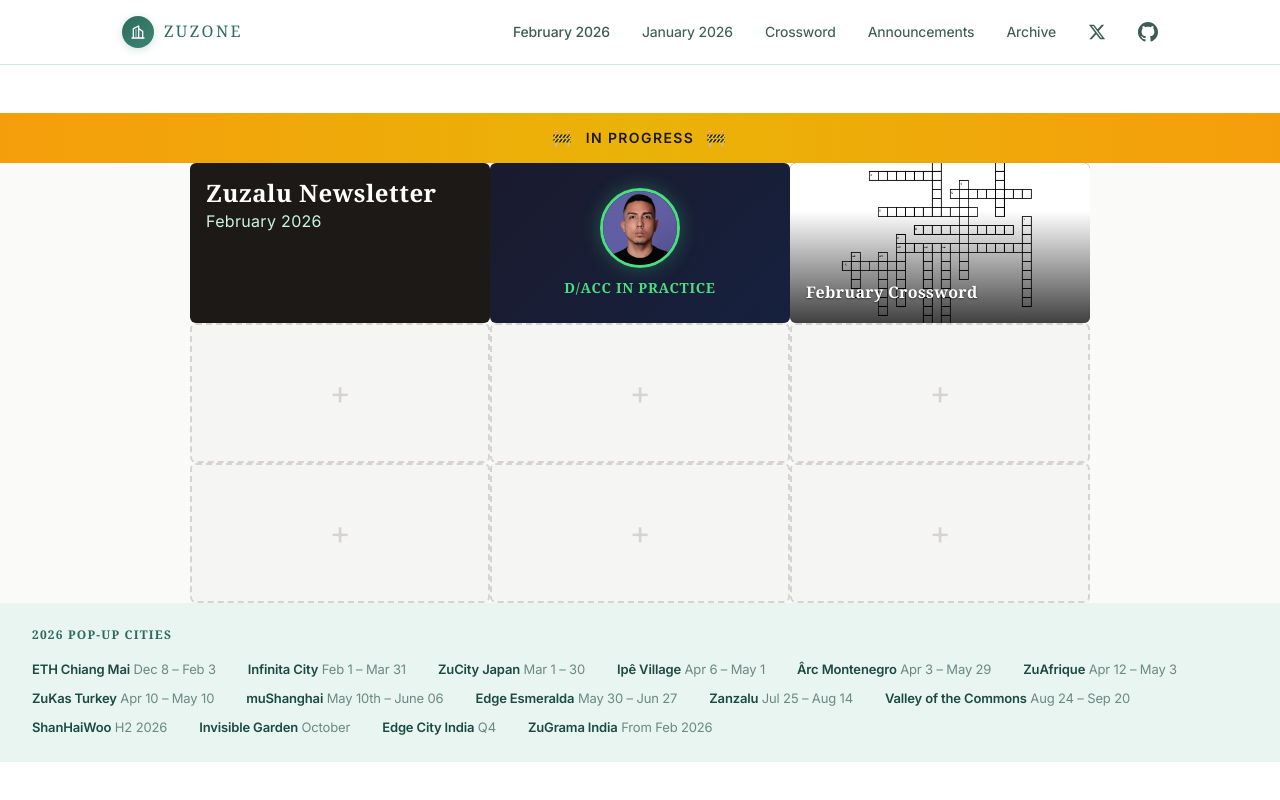
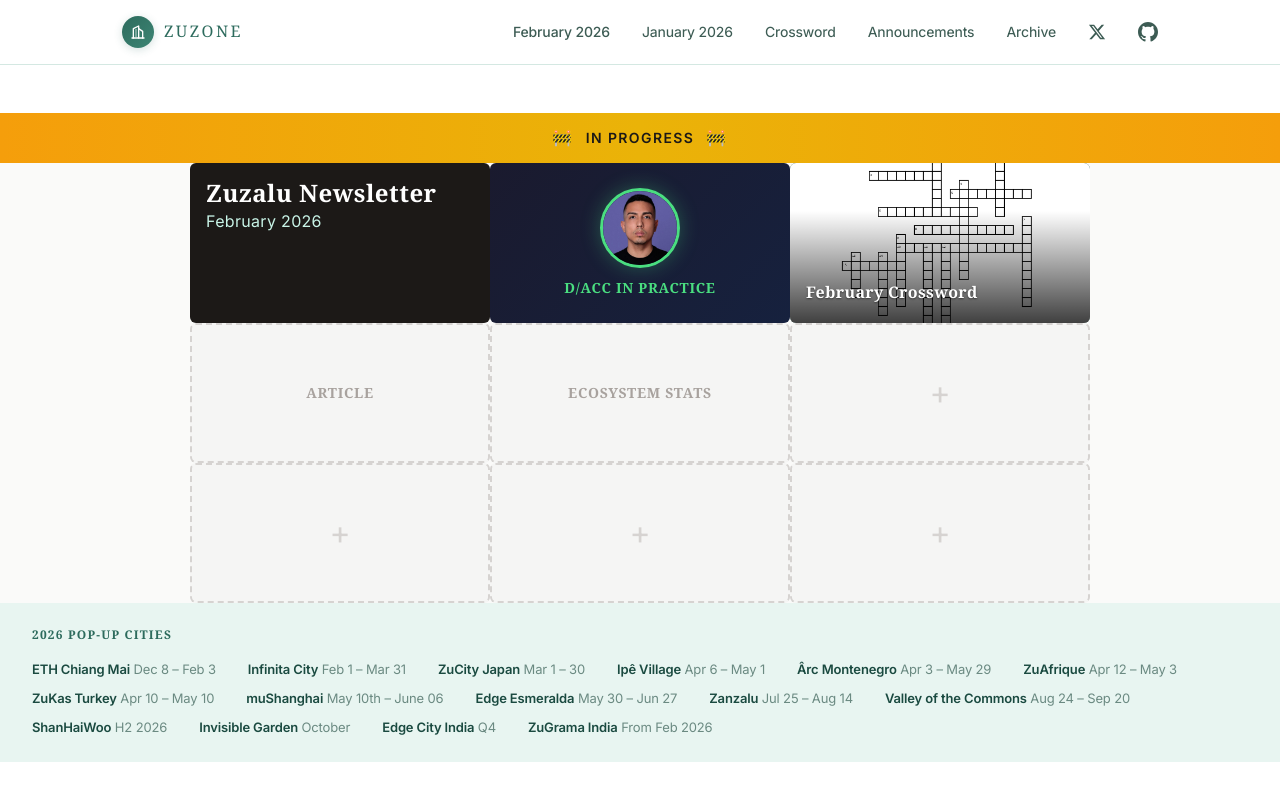
Before and after one commit to vrnvrn/zu, a Next.js app in the folder zuletter/: page /february-2026 in a window 1280 px wide. Built offline with nearby package versions, Linux system fonts and the light colour scheme.

Commit message:
Add Article and Ecosystem Stats placeholder cards

```diff
--- a/zuletter/app/february-2026/page.tsx
+++ b/zuletter/app/february-2026/page.tsx
@@ -72,14 +72,24 @@ Cheaper, native batch verification strengthens decentralization and user soverei
     title: 'February Crossword',
     fullContent: 'Test your knowledge of the Zuzalu ecosystem with this month\'s crossword puzzle!',
   },
+  article: {
+    id: 'article',
+    title: 'Article',
+    fullContent: 'Coming soon.',
+  },
+  stats: {
+    id: 'stats',
+    title: 'Ecosystem Stats',
+    fullContent: 'Coming soon.',
+  },
 }
 
 const cards: Card[] = [
   { id: 'intro', hubId: 'intro', title: 'Zuzalu Newsletter', subtitle: 'February 2026', isIntro: true },
   { id: 'dacc', hubId: 'dacc', title: 'd/acc in Practice', isDacc: true, image: '/images/ChrisMata.jpeg' },
   { id: 'crossword', hubId: 'crossword', title: 'February Crossword', isCrossword: true, image: '/images/feb26crossword.png' },
-  { id: 'placeholder-4', hubId: 'placeholder', isPlaceholder: true },
-  { id: 'placeholder-5', hubId: 'placeholder', isPlaceholder: true },
+  { id: 'article', hubId: 'article', title: 'Article', isPlaceholder: true },
+  { id: 'stats', hubId: 'stats', title: 'Ecosystem Stats', isPlaceholder: true },
   { id: 'placeholder-6', hubId: 'placeholder', isPlaceholder: true },
   { id: 'placeholder-7', hubId: 'placeholder', isPlaceholder: true },
   { id: 'placeholder-8', hubId: 'placeholder', isPlaceholder: true },
@@ -195,7 +205,11 @@ export default function February2026Page() {
                 )}
                 {card.isPlaceholder && (
                   <div className="card-content placeholder-content">
-                    <div className="placeholder-icon">+</div>
+                    {card.title ? (
+                      <h3 className="placeholder-title">{card.title}</h3>
+                    ) : (
+                      <div className="placeholder-icon">+</div>
+                    )}
                   </div>
                 )}
               </div>
@@ -467,6 +481,15 @@ export default function February2026Page() {
           font-weight: 300;
         }
 
+        .placeholder-title {
+          font-size: 0.875rem;
+          font-weight: 600;
+          color: #a8a29e;
+          text-transform: uppercase;
+          letter-spacing: 0.05em;
+          margin: 0;
+        }
+
         /* Modal */
         .modal-overlay {
           position: fixed;
```
